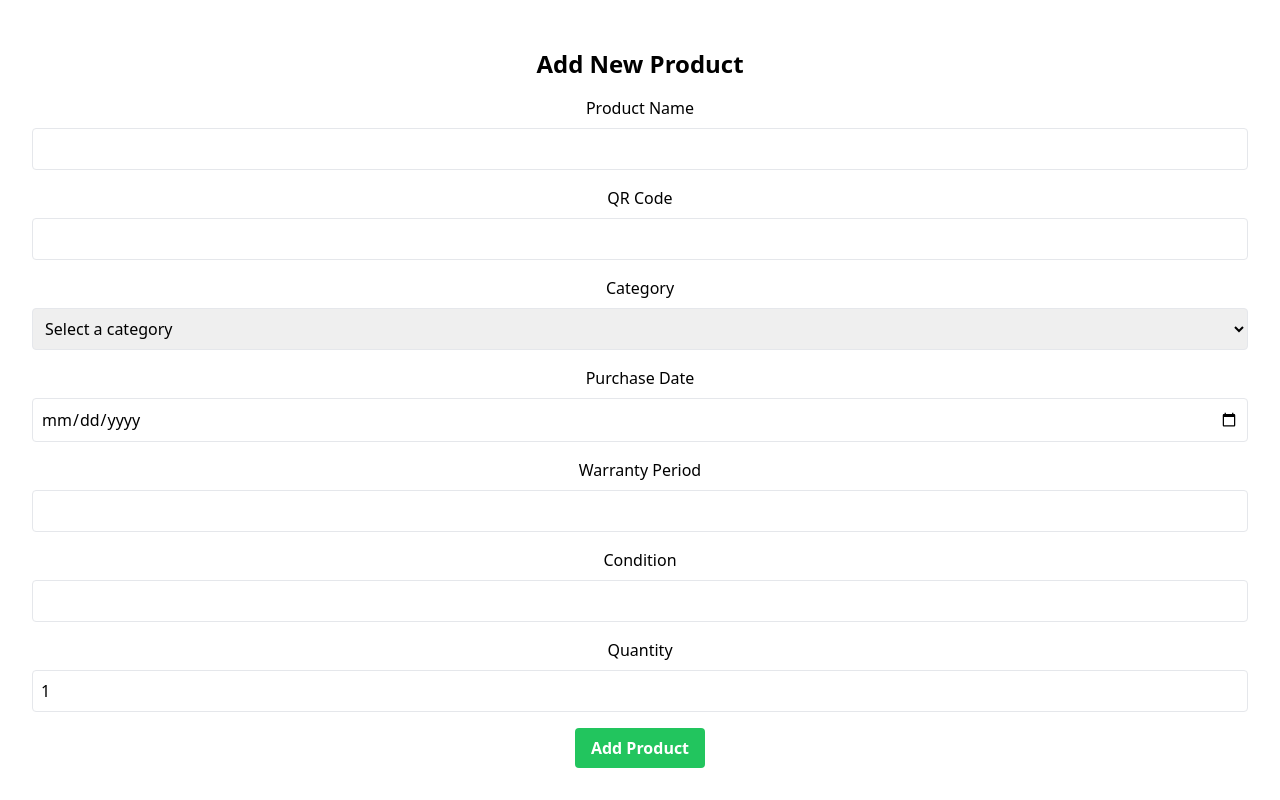
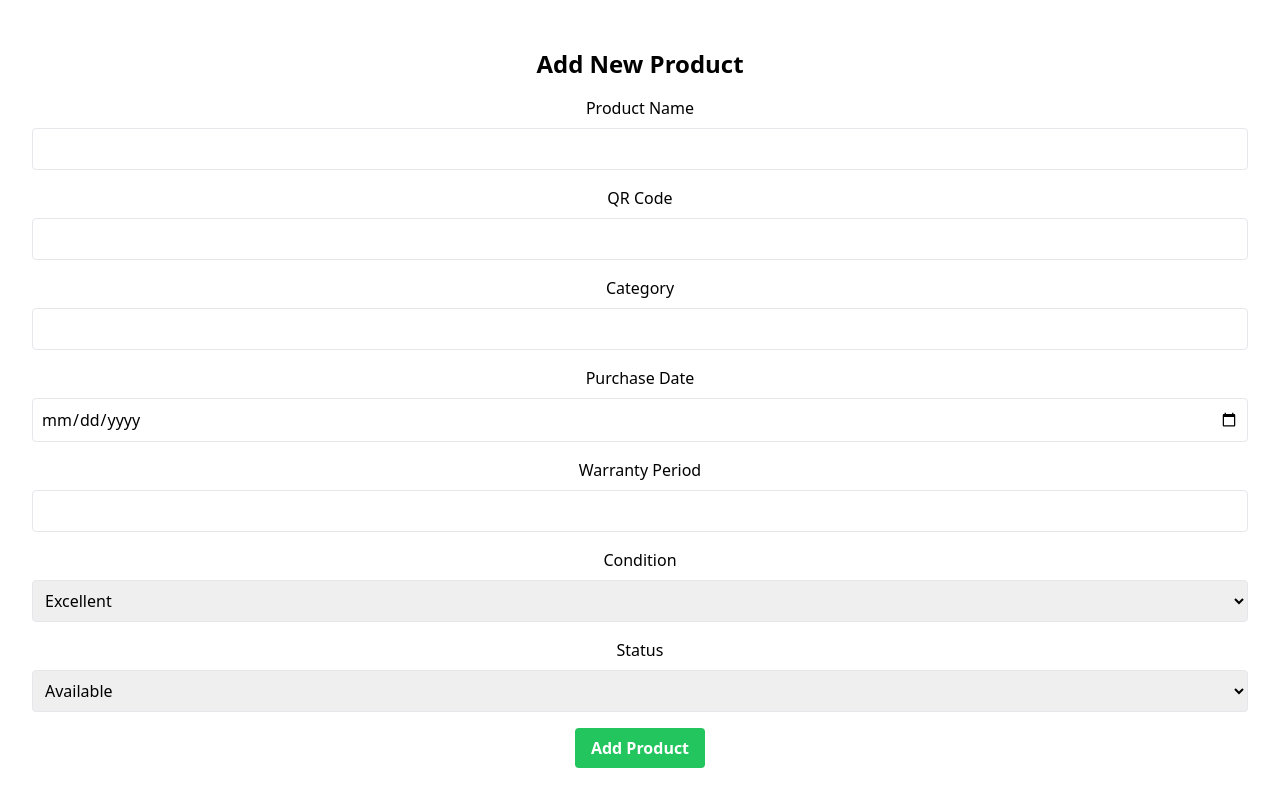
Before and after one commit to aliamanatali/inventory-management-system, a React (Create React App) app: page /create-product in a window 1280 px wide. Built offline with nearby package versions, Linux system fonts and the light colour scheme.

Commit message:
create prod updated

```diff
--- a/src/components/CreateProduct.js
+++ b/src/components/CreateProduct.js
@@ -1,4 +1,3 @@
-// components/CreateProduct.js
 import React, { useState } from 'react';
 
 const CreateProduct = ({ addProduct }) => {
@@ -8,39 +7,15 @@ const CreateProduct = ({ addProduct }) => {
     category: '',
     purchase_date: '',
     warranty_period: '',
-    condition: '',
-    quantity:1,
+    condition: 'Excellent', // default value
+    status: 'Available' // default value
   });
 
-  const categories = [
-    'Laptop',
-    'Mouse',
-    'Keyboard',
-    'External Hard Drive',
-    'USB Hub',
-    'Laptop Bag',
-    'Notebook',
-    'Pen',
-    'Highlighter',
-    'Stapler',
-    'Binder',
-    'Desk Organizer',
-    'Mouse Pad'
-  ];
-
   const handleChange = (e) => {
-    const { name, value } = e.target;
-    if (name === 'quantity') {
-      setForm({
-        ...form,
-        [name]: Math.max(1, Number(value))
-      });
-    } else {
-      setForm({
-        ...form,
-        [name]: value
-      });
-    }
+    setForm({
+      ...form,
+      [e.target.name]: e.target.value
+    });
   };
 
   const handleSubmit = (e) => {
@@ -52,8 +27,8 @@ const CreateProduct = ({ addProduct }) => {
       category: '',
       purchase_date: '',
       warranty_period: '',
-      condition: '',
-      quantity:'',
+      condition: 'Excellent', // reset to default
+      status: 'Available' // reset to default
     });
   };
 
@@ -85,20 +60,14 @@ const CreateProduct = ({ addProduct }) => {
         </div>
         <div className="mb-4">
           <label className="block mb-2">Category</label>
-          <select
+          <input
+            type="text"
             name="category"
             value={form.category}
             onChange={handleChange}
             className="border p-2 rounded w-full"
             required
-          >
-            <option value="" disabled>Select a category</option>
-            {categories.map((category, index) => (
-              <option key={index} value={category}>
-                {category}
-              </option>
-            ))}
-          </select>
+          />
         </div>
         <div className="mb-4">
           <label className="block mb-2">Purchase Date</label>
@@ -124,25 +93,31 @@ const CreateProduct = ({ addProduct }) => {
         </div>
         <div className="mb-4">
           <label className="block mb-2">Condition</label>
-          <input
-            type="text"
+          <select
             name="condition"
             value={form.condition}
             onChange={handleChange}
             className="border p-2 rounded w-full"
             required
-          />
+          >
+            <option value="Excellent">Excellent</option>
+            <option value="Good">Good</option>
+            <option value="Poor">Poor</option>
+          </select>
         </div>
         <div className="mb-4">
-          <label className="block mb-2">Quantity</label>
-          <input
-            type="number"
-            name="quantity"
-            value={form.quantity}
+          <label className="block mb-2">Status</label>
+          <select
+            name="status"
+            value={form.status}
             onChange={handleChange}
             className="border p-2 rounded w-full"
             required
-          />
+          >
+            <option value="Available">Available</option>
+            <option value="In use">In use</option>
+            <option value="In repair">In repair</option>
+          </select>
         </div>
         <button type="submit" className="bg-green-500 hover:bg-green-700 text-white font-bold py-2 px-4 rounded">
           Add Product
```
